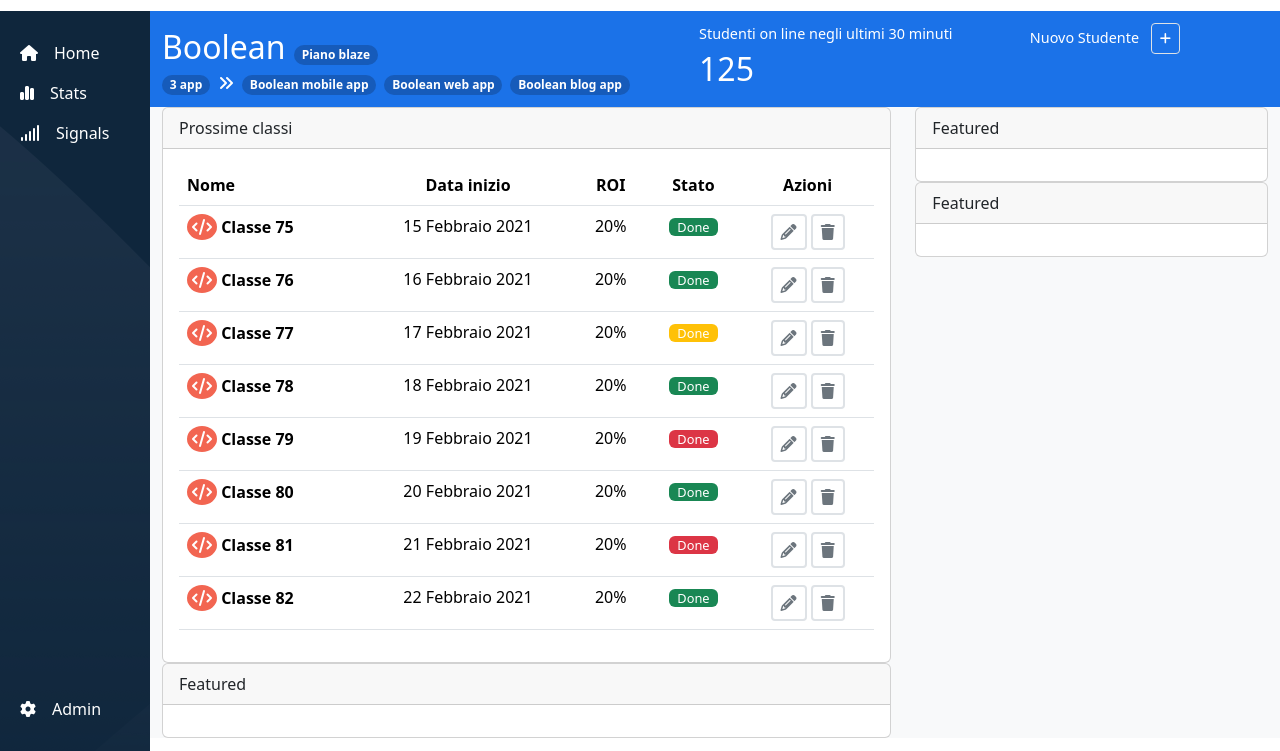
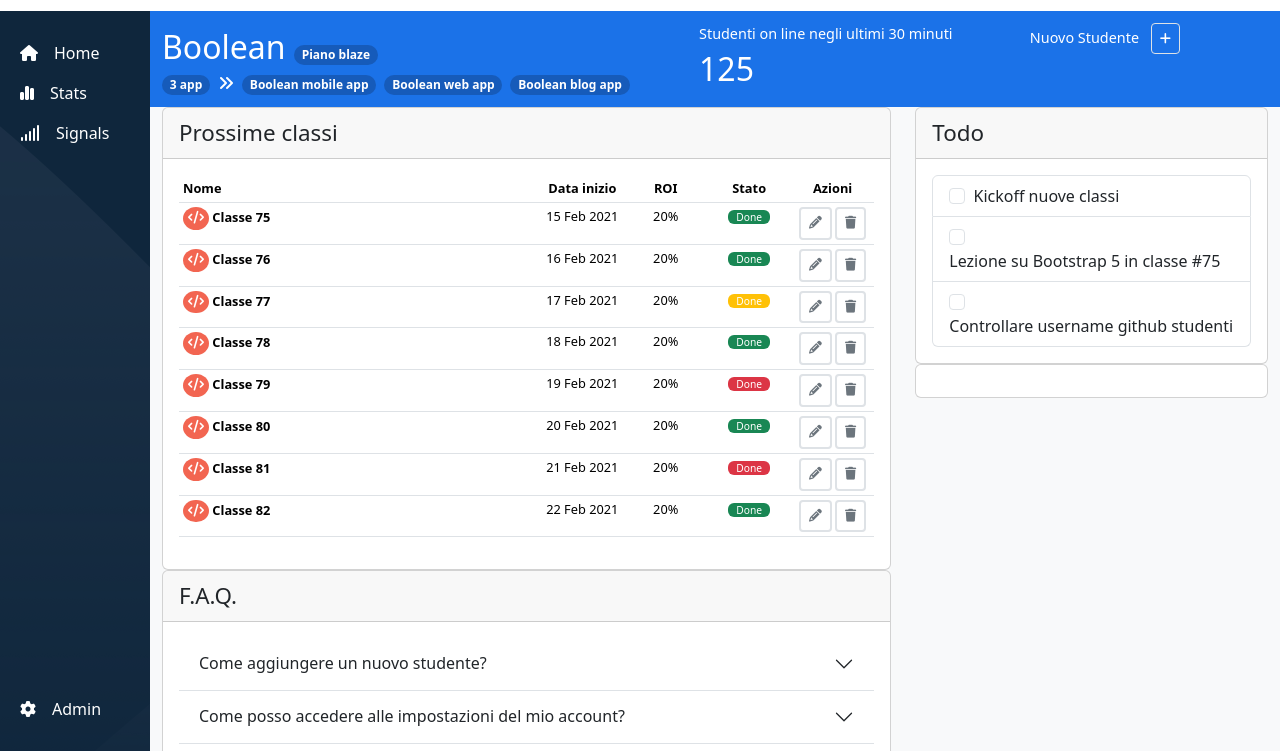
Before and after one commit to EnricoDErasmo/html-css-bootstrap-dashboard, a plain HTML site: page index.html in a window 1280 px wide. Shown: the part 49-800 px from the top of the page. Drawn offline with nearby package versions, Linux system fonts and the light colour scheme.

Commit message:
f.a.q accordion todo checkbox

```diff
--- a/css/style.css
+++ b/css/style.css
@@ -119,7 +119,23 @@
     background-color: #f8f9fa;
 }
 
+.card-header{
+    font-size: 1.4em;
+}
+
 /* Table */
+
+.table{
+    font-size: 0.8em;
+}
+
+.table th{
+    width: auto;
+}
+
+.table td{
+    width: 12%;
+}
 
 .fa-code{
     padding: 5px;
--- a/index.html
+++ b/index.html
@@ -392,7 +392,7 @@
 
                                 <div class="card-body">
 
-                                    <table class="table">
+                                    <table class="table table-sm">
 
                                         <thead>
 
@@ -413,7 +413,7 @@
                                                 <i class="fa-solid fa-code text-white"></i>
                                                 <span>Classe 75</span>
                                             </th>
-                                            <td class="text-center">15 Febbraio 2021</td>
+                                            <td class="text-center">15 Feb 2021</td>
                                             <td class="text-center">20%</td>
                                             <td class="text-center">
                                                 <span class="__badge-done rounded-2 text-white px-2">Done</span>
@@ -429,7 +429,7 @@
                                                 <i class="fa-solid fa-code text-white"></i>
                                                 <span>Classe 76</span>
                                             </th>
-                                            <td class="text-center">16 Febbraio 2021</td>
+                                            <td class="text-center">16 Feb 2021</td>
                                             <td class="text-center">20%</td>
                                             <td class="text-center">
                                                 <span class="__badge-done rounded-2 text-white px-2">Done</span>
@@ -445,7 +445,7 @@
                                                 <i class="fa-solid fa-code text-white"></i>
                                                 <span>Classe 77</span>
                                             </th>
-                                            <td class="text-center">17 Febbraio 2021</td>
+                                            <td class="text-center">17 Feb 2021</td>
                                             <td class="text-center">20%</td>
                                             <td class="text-center">
                                                 <span class="__badge-process rounded-2 text-white px-2">Done</span>
@@ -461,7 +461,7 @@
                                                 <i class="fa-solid fa-code text-white"></i>
                                                 <span>Classe 78</span>
                                             </th>
-                                            <td class="text-center">18 Febbraio 2021</td>
+                                            <td class="text-center">18 Feb 2021</td>
                                             <td class="text-center">20%</td>
                                             <td class="text-center">
                                                 <span class="__badge-done rounded-2 text-white px-2">Done</span>
@@ -477,7 +477,7 @@
                                                 <i class="fa-solid fa-code text-white"></i>
                                                 <span>Classe 79</span>
                                             </th>
-                                            <td class="text-center">19 Febbraio 2021</td>
+                                            <td class="text-center">19 Feb 2021</td>
                                             <td class="text-center">20%</td>
                                             <td class="text-center">
                                                 <span class="__badge-failed rounded-2 text-white px-2">Done</span>
@@ -493,7 +493,7 @@
                                                 <i class="fa-solid fa-code text-white"></i>
                                                 <span>Classe 80</span>
                                             </th>
-                                            <td class="text-center">20 Febbraio 2021</td>
+                                            <td class="text-center">20 Feb 2021</td>
                                             <td class="text-center">20%</td>
                                             <td class="text-center">
                                                 <span class="__badge-done rounded-2 text-white px-2">Done</span>
@@ -509,7 +509,7 @@
                                                 <i class="fa-solid fa-code text-white"></i>
                                                 <span>Classe 81</span>
                                             </th>
-                                            <td class="text-center">21 Febbraio 2021</td>
+                                            <td class="text-center">21 Feb 2021</td>
                                             <td class="text-center">20%</td>
                                             <td class="text-center">
                                                 <span class="__badge-failed rounded-2 text-white px-2">Done</span>
@@ -525,7 +525,7 @@
                                                 <i class="fa-solid fa-code text-white"></i>
                                                 <span>Classe 82</span>
                                             </th>
-                                            <td class="text-center">22 Febbraio 2021</td>
+                                            <td class="text-center">22 Feb 2021</td>
                                             <td class="text-center">20%</td>
                                             <td class="text-center">
                                                 <span class="__badge-done rounded-2 text-white px-2">Done</span>
@@ -547,10 +547,43 @@
                             <div class="card">
 
                                 <div class="card-header">
-                                  Featured
+                                  F.A.Q.
                                 </div>
 
                                 <div class="card-body">
+
+                                    <div class="accordion accordion-flush" id="accordionFlushExample">
+                                        <div class="accordion-item">
+                                          <h2 class="accordion-header" id="flush-headingOne">
+                                            <button class="accordion-button collapsed" type="button" data-bs-toggle="collapse" data-bs-target="#flush-collapseOne" aria-expanded="false" aria-controls="flush-collapseOne">
+                                              Come aggiungere un nuovo studente?
+                                            </button>
+                                          </h2>
+                                          <div id="flush-collapseOne" class="accordion-collapse collapse" aria-labelledby="flush-headingOne" data-bs-parent="#accordionFlushExample">
+                                            <div class="accordion-body">Clicca sul + in alto nella sezione blu.</div>
+                                          </div>
+                                        </div>
+                                        <div class="accordion-item">
+                                          <h2 class="accordion-header" id="flush-headingTwo">
+                                            <button class="accordion-button collapsed" type="button" data-bs-toggle="collapse" data-bs-target="#flush-collapseTwo" aria-expanded="false" aria-controls="flush-collapseTwo">
+                                              Come posso accedere alle impostazioni del mio account?
+                                            </button>
+                                          </h2>
+                                          <div id="flush-collapseTwo" class="accordion-collapse collapse" aria-labelledby="flush-headingTwo" data-bs-parent="#accordionFlushExample">
+                                            <div class="accordion-body">Clicca sull'icona della campanella.</div>
+                                          </div>
+                                        </div>
+                                        <div class="accordion-item">
+                                          <h2 class="accordion-header" id="flush-headingThree">
+                                            <button class="accordion-button collapsed" type="button" data-bs-toggle="collapse" data-bs-target="#flush-collapseThree" aria-expanded="false" aria-controls="flush-collapseThree">
+                                              Posso usare questa dashboard da mobile?
+                                            </button>
+                                          </h2>
+                                          <div id="flush-collapseThree" class="accordion-collapse collapse" aria-labelledby="flush-headingThree" data-bs-parent="#accordionFlushExample">
+                                            <div class="accordion-body">Certo! Scarica subito l'app!</div>
+                                          </div>
+                                        </div>
+                                      </div>
 
                                 </div>
                             </div>
@@ -562,10 +595,25 @@
                             <div class="card">
 
                                 <div class="card-header">
-                                  Featured
+                                    Todo
                                 </div>
 
                                 <div class="card-body">
+
+                                    <ul class="list-group">
+                                        <li class="list-group-item">
+                                          <input class="form-check-input me-1" type="checkbox" value="" id="firstCheckbox">
+                                          <label class="form-check-label" for="firstCheckbox">Kickoff nuove classi</label>
+                                        </li>
+                                        <li class="list-group-item">
+                                          <input class="form-check-input me-1" type="checkbox" value="" id="secondCheckbox">
+                                          <label class="form-check-label" for="secondCheckbox">Lezione su Bootstrap 5 in classe #75</label>
+                                        </li>
+                                        <li class="list-group-item">
+                                          <input class="form-check-input me-1" type="checkbox" value="" id="thirdCheckbox">
+                                          <label class="form-check-label" for="thirdCheckbox">Controllare username github studenti</label>
+                                        </li>
+                                    </ul>
 
                                 </div>
 
@@ -573,13 +621,10 @@
 
                             <div class="card">
 
-                                <div class="card-header">
-                                  Featured
-                                </div>
-
                                 <div class="card-body">
 
                                 </div>
+
                             </div>
 
                         </div>
```
